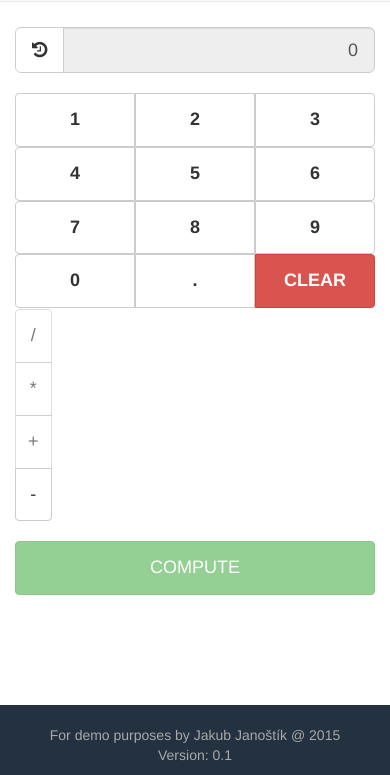
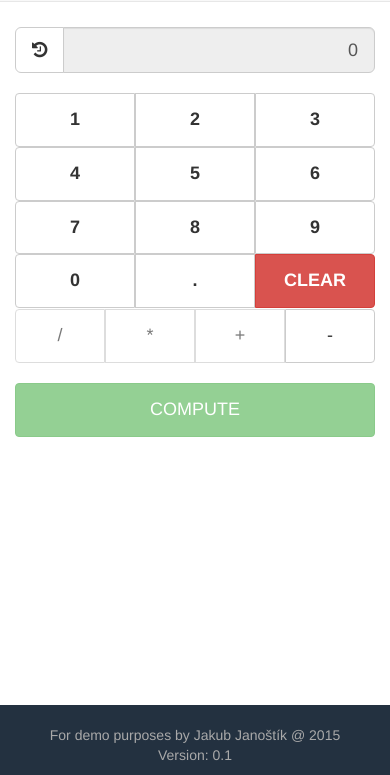
Before and after one commit to janostik/angular-calculator-demo, a plain HTML site: page index.html at #!/calc in a window 390 px wide. Shown: the part 69-844 px from the top of the page. Drawn offline with nearby package versions, Linux system fonts and the light colour scheme; some packages are replaced by stand-ins of ours.

Commit message:
fixed small screen scale

```diff
--- a/views/calc/calc.html
+++ b/views/calc/calc.html
@@ -74,7 +74,7 @@
             <!--empty space-->
             <div class="col-md-1"></div>
             <!--operations-->
-            <div class="btn-group-vertical col-md-3" role="group">
+            <div class="btn-group col-md-3" ng-class="{'btn-group-vertical': getWidth() >= 1000, 'btn-group-justified': getWidth() < 1000}" role="group">
                 <div class="btn-group" role="group">
                     <button type="button" class="btn btn-default" ng-click="pressed('/')" ng-disabled="!isNumberLast() || isStart()">
                         <h4>/</h4></button>
--- a/views/calc/calc.js
+++ b/views/calc/calc.js
@@ -9,9 +9,14 @@ angular.module('calcApp.calc', ['ngRoute'])
         });
     }])
 
-    .controller('CalcCtrl', ['$scope', 'historyService', '$modal', function ($scope, historyService, $modal) {
+    .controller('CalcCtrl', ['$scope', 'historyService', '$modal', '$window',function ($scope, historyService, $modal, $window) {
         $scope.expression = "0";
         var finished = true;
+
+        //Vertical button group not scaling when small screen. Function used for conditional ng-class.
+        $scope.getWidth = function() {
+            return $window.innerWidth;
+        };
 
         $scope.isExpressionValid = function () {
             return /^([-]?[0-9]*\.?[0-9]+[\/\+\-\*])+([0-9]*\.?[0-9]+)$/.test($scope.expression);
```
